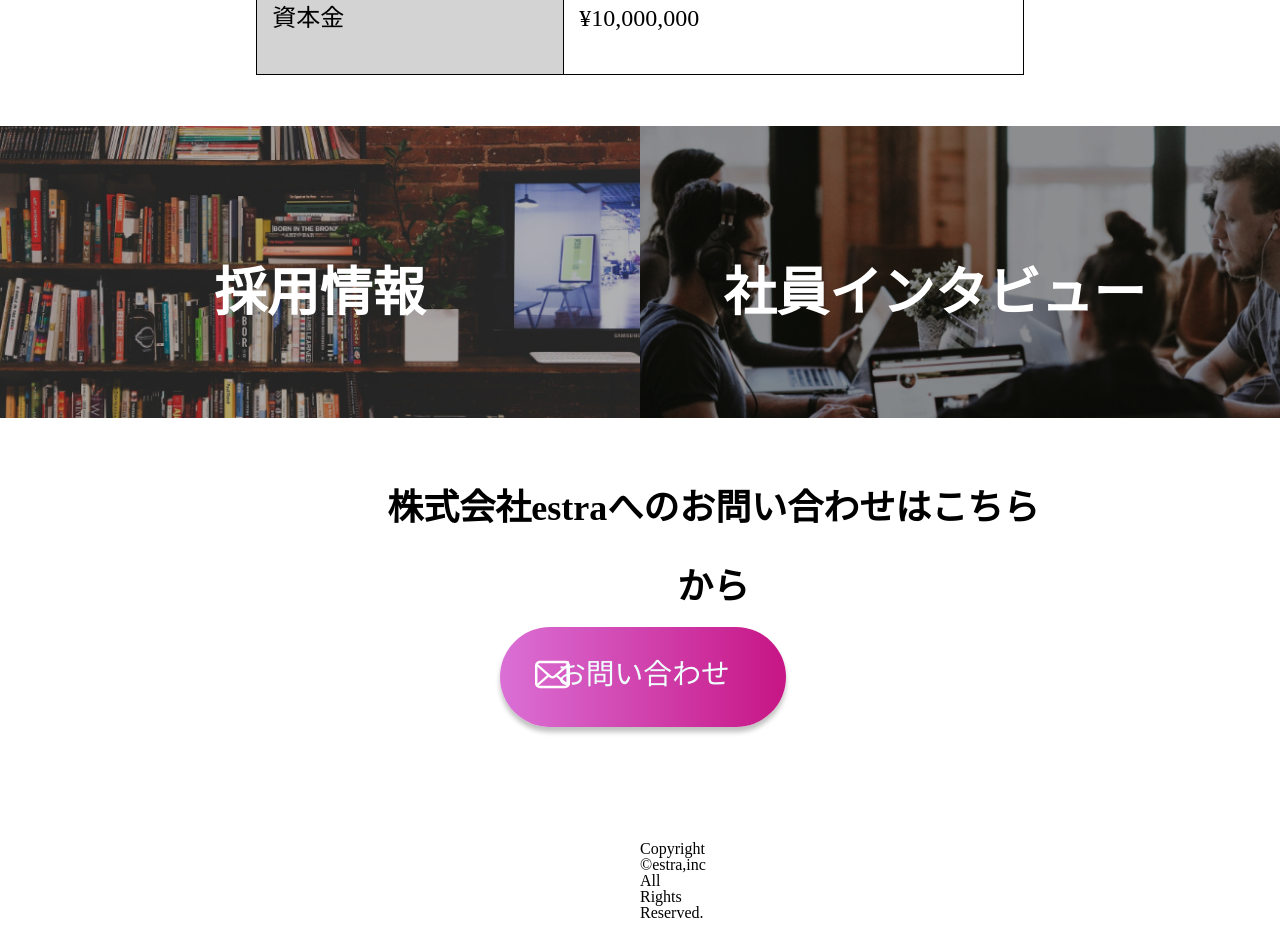
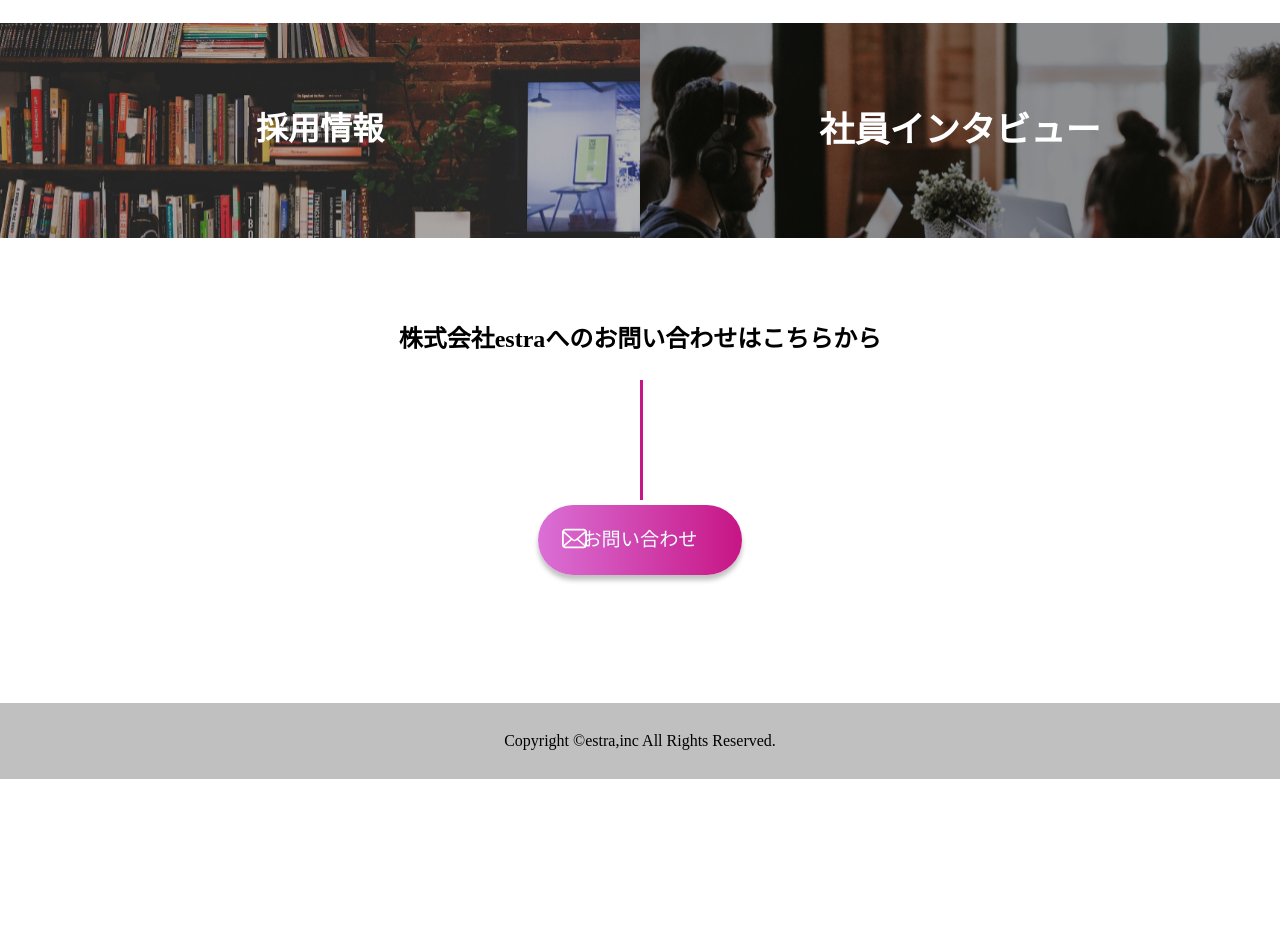
Before and after one commit to kosuke-sonsan/20220419.kosuke, a plain HTML site: page index.html in a window 1280 px wide. Shown: the part 4301-5252 px from the top of the page. After the commit the page ends 5080 px from the top, so only its background shows below. Drawn offline with Linux system fonts and the light colour scheme.

Commit message:
twelveth-commit

```diff
--- a/css/style.css
+++ b/css/style.css
@@ -397,7 +397,8 @@ table, td, th {
 
 .size6 {
   font-size: 2.5em;
-  margin: 3%;
+  margin: 0 auto;
+  margin-left: 20%;
 }
 
 .span7 {
@@ -425,8 +426,8 @@ table, td, th {
   padding: 2%;
 }
 
-.group5 {
-  position: relative;
+.group8 {
+  display: flex;
   width: 100%;
 }
 
@@ -444,51 +445,65 @@ table, td, th {
 }
 
 .text5 {
-  position: absolute;
-  top: 300%;
-  left: 18%;
-  z-index: 1;
+  display: flex;
+  justify-content: space-around;
+  background-image: url(../img/recruit.png);
+  width: 50%;
+  padding: 7%;
+  color: white;
+  font-weight: bold;
+  font-size: 200%;
+}
+
+.text6 {
+  display: flex;
+  justify-content: space-around;
+  background-image: url("../img/interview.png");
+  width: 50%;
+  padding: 7%;
   color: white;
   font-weight: bold;
   font-size: 220%;
 }
 
-.text6 {
-  position: absolute;
-  top: 300%;
-  right: 12%;
-  z-index: 1;
-  color: white;
-  font-weight: bold;
-  font-size: 220%;
+.group7 {
+  width: 100%;
+  box-sizing: border-box;
 }
 
 .information {
-  position: absolute;
+  position: relative;
   font-family: 'Noto Serif JP',
   serif;
-  top: 200%;
-  left: 11%;
-  padding: 20%;
+  padding: 7%;
   color: black;
   font-weight: bold;
   text-align: center;
   font-size: 150%;
-  z-index: 1;
+}
+
+.information::before {
+  position: absolute;
+  content: "";
+  display: inline-block;
+  width: 3px;
+  height: 120px;
+  background-color: #C71585;
+  position: absolute;
+  top: 70%;
+  left: 50%;
 }
 
 .text_box {
-  position: absolute;
-  top: 900%;
-  left: 39.5%;
-  width: 20%;
-  padding: 10px;
+  position: relative;
+  width: 12%;
+  padding: 2%;
   background: linear-gradient(90deg, #DA70D6,#C71585);
   border-radius: 85px;
   text-align: center;
   font-size: 1.2em;
+  margin: 5% auto 0;
   color: azure;
-  margin: 5% auto 0;
   display: block;
   box-shadow: 0 5px 5px silver;
 }
@@ -504,15 +519,14 @@ table, td, th {
 }
 
 .group6 {
-  position: relative;
-  min-height: 100vh;
-
+  min-height: 10vh;
+  width: 100%;
 }
 
 .footer {
-  position: absolute;
-  width: 100%;
   background-color: silver;
+  margin-top: 10%;
   padding: 30px 0;
   bottom: 0;
+  text-align: center;
 }
--- a/index.html
+++ b/index.html
@@ -154,15 +154,17 @@
         <td class="group5">¥10,000,000</td>
       </tr>
     </table>
-    <div class="group5">
-      <img src="./img/recruit.png" class="recrutit_img" alt=""><a class="text5">採用情報</a>
-      <img src="./img/interview.png" class="interview_img" alt=""><a class="text6">社員インタビュー</a>
+    <div class="group8">
+      <a class="text5">採用情報</a>
+      <a class="text6">社員インタビュー</a>
+    </div>
+    <div class="group7">
       <p class="information">株式会社estraへのお問い合わせはこちらから</p>
       <p class="text_box">お問い合わせ</p>
     </div>
     <div class="group6">
       <footer class="footer">
-        Copyright &copy;estra,inc All Rights Reserved.
+        <a>Copyright &copy;estra,inc All Rights Reserved.</a>
       </footer>
     </div>
   </div>
```
Also changed, not shown: 1 other file.
